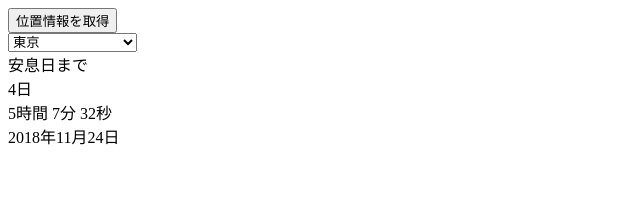
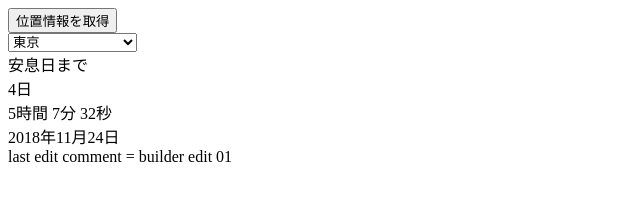
Before and after one commit to zukio3/zukio3.github.io, a plain HTML site: page Sunset_object.html in a window 1280 px wide. Shown: the whole page, without its empty margins (0-640 px from the left). Drawn offline with Linux system fonts and the light colour scheme.

Commit message:
Comments added

```diff
--- a/Sunset_object.html
+++ b/Sunset_object.html
@@ -479,5 +479,8 @@
 		<div class="today">
 			<span id="date"></span>
 		</div>
+		<div class="dev">
+		<span>last edit comment = builder edit 01</span>
+		</div>
 	</body>
 </HTML>
```
